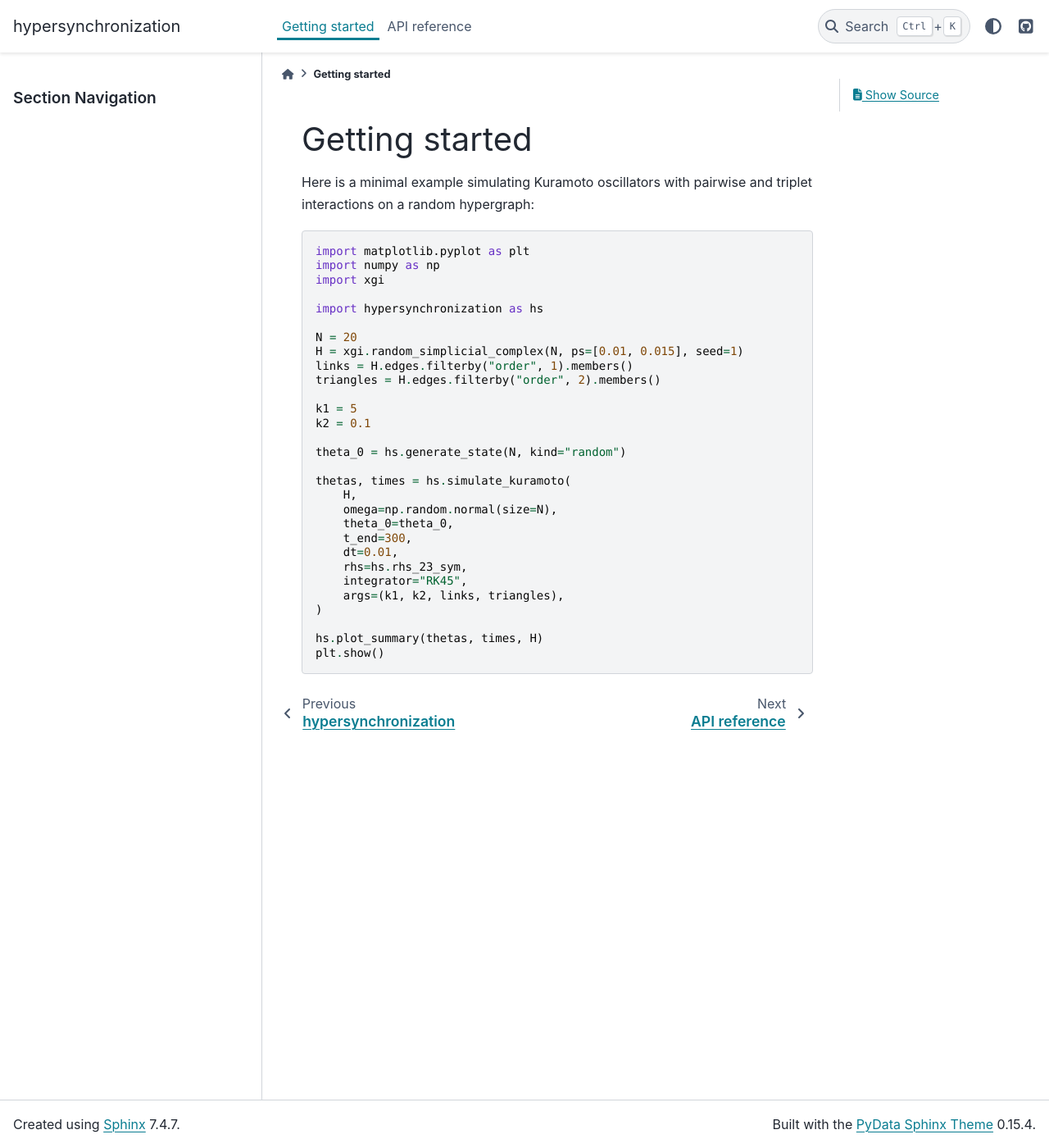
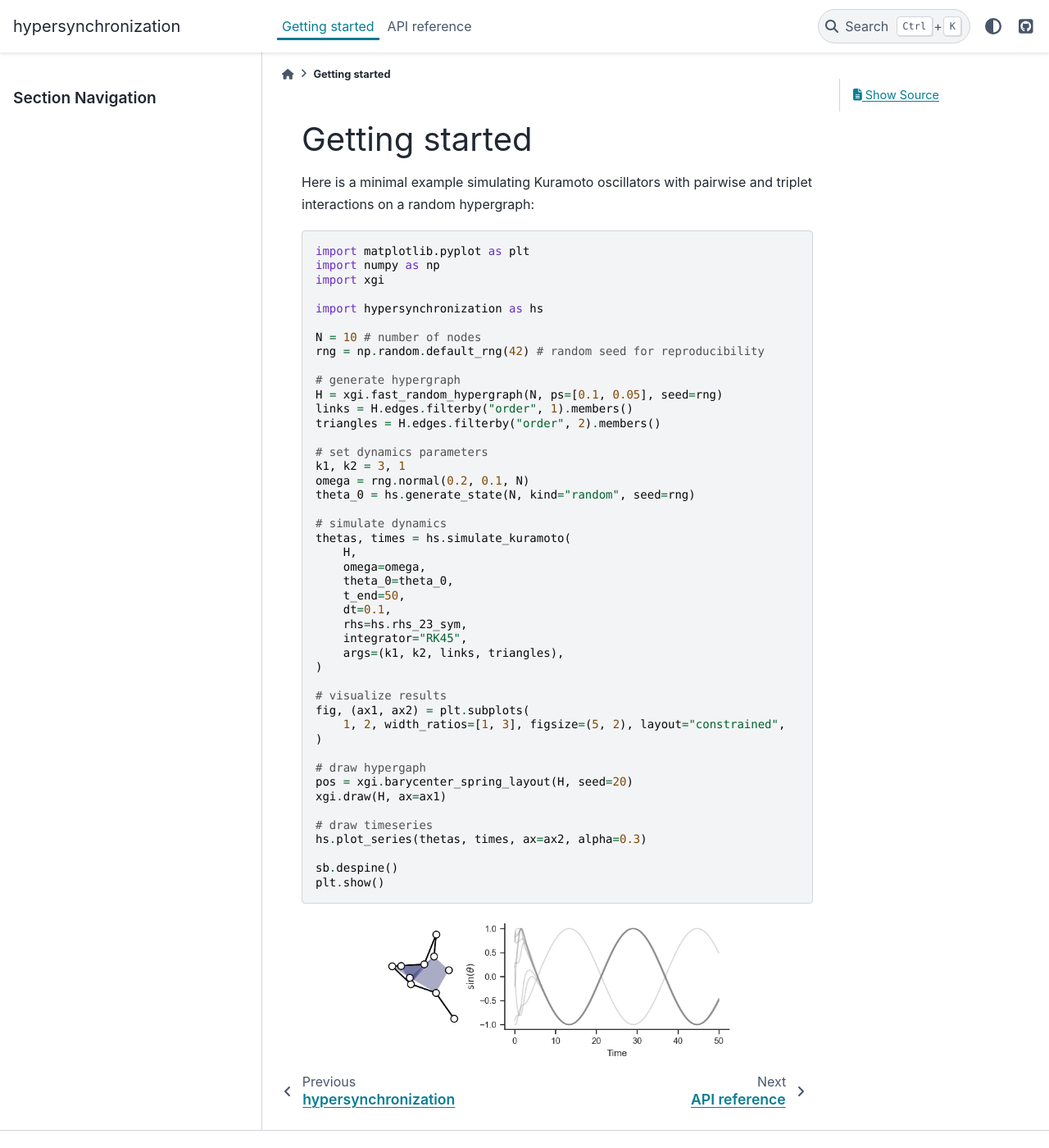
Before and after one commit to maximelucas/hypersync, a Sphinx documentation site: the page built from docs/getting-started.rst, in a window 1280 px wide and 1400 px high. Shown: the whole window at 82% size. Built offline with Sphinx 7.4.7 and the PyData theme 0.15.4, drawn with Linux system fonts in a browser that asks for light colours; pages that are not in the unit, such as notebooks, are missing from menus.

Commit message:
updated getting started

```diff
--- a/docs/getting-started.rst
+++ b/docs/getting-started.rst
@@ -12,26 +12,47 @@ and triplet interactions on a random hypergraph:
 
    import hypersynchronization as hs
 
-   N = 20
-   H = xgi.random_simplicial_complex(N, ps=[0.01, 0.015], seed=1)
+   N = 10 # number of nodes
+   rng = np.random.default_rng(42) # random seed for reproducibility
+
+   # generate hypergraph
+   H = xgi.fast_random_hypergraph(N, ps=[0.1, 0.05], seed=rng)
    links = H.edges.filterby("order", 1).members()
    triangles = H.edges.filterby("order", 2).members()
 
-   k1 = 5
-   k2 = 0.1
+   # set dynamics parameters
+   k1, k2 = 3, 1
+   omega = rng.normal(0.2, 0.1, N)
+   theta_0 = hs.generate_state(N, kind="random", seed=rng)
 
-   theta_0 = hs.generate_state(N, kind="random")
-
+   # simulate dynamics
    thetas, times = hs.simulate_kuramoto(
        H,
-       omega=np.random.normal(size=N),
+       omega=omega,
        theta_0=theta_0,
-       t_end=300,
-       dt=0.01,
+       t_end=50,
+       dt=0.1,
        rhs=hs.rhs_23_sym,
        integrator="RK45",
        args=(k1, k2, links, triangles),
    )
 
-   hs.plot_summary(thetas, times, H)
+   # visualize results
+   fig, (ax1, ax2) = plt.subplots(
+       1, 2, width_ratios=[1, 3], figsize=(5, 2), layout="constrained",
+   )
+
+   # draw hypergaph
+   pos = xgi.barycenter_spring_layout(H, seed=20)
+   xgi.draw(H, ax=ax1)
+
+   # draw timeseries
+   hs.plot_series(thetas, times, ax=ax2, alpha=0.3)
+
+   sb.despine()
    plt.show()
+
+
+.. image:: _static/example_about.png
+   :width: 70%
+   :align: center
```
